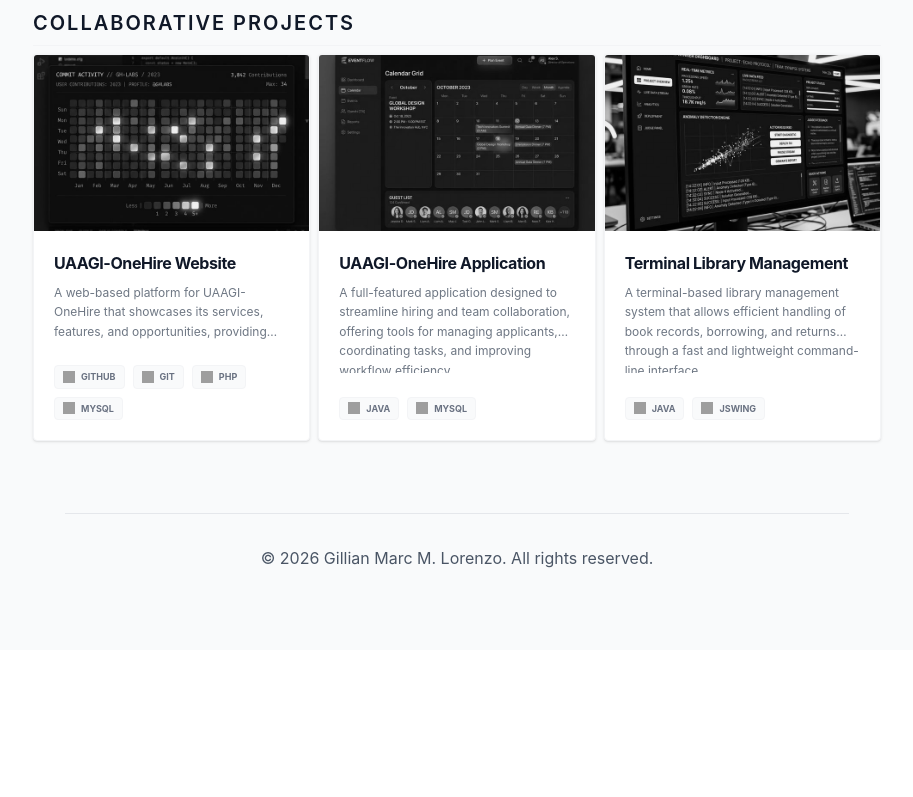
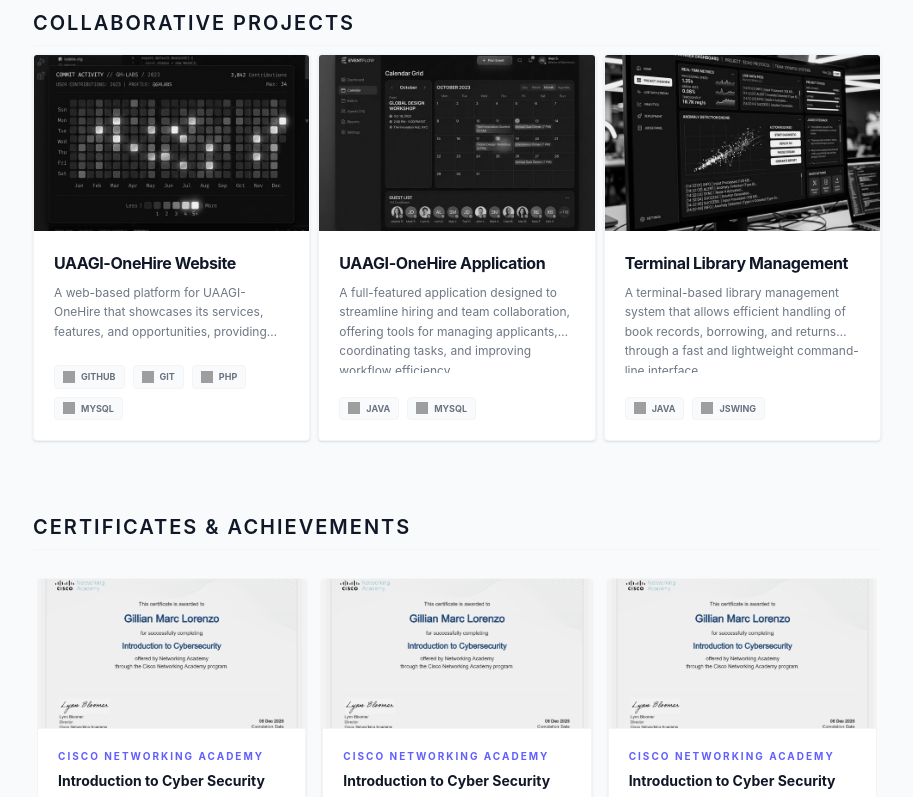
Before and after one commit to mrcLrnzZ/WebPortfolio, a React (Vite) app: page / in a window 1280 px wide. Shown: the part 2000-2797 px from the top of the page, without its empty margins (183-1096 px from the left). Before the commit the page ends 2650 px from the top, so only its background shows below. Built offline with nearby package versions, Linux system fonts and the light colour scheme; grey boxes are pictures that could not be loaded.

Commit message:
addded certificates section

```diff
--- a/src/App.jsx
+++ b/src/App.jsx
@@ -6,6 +6,7 @@
 import Experience from "./Experience"
 import Techstack from "./Techstack"
 import Projects from "./Projects"
+import Certificate from "./Certificate"
 
 function App() {
   const [darkMode, setDarkMode] = useState(() => {
@@ -42,6 +43,9 @@
           <div className="col-span-6">
             <Projects />
           </div>
+          <div className="col-span-6">
+            <Certificate />
+          </div>
         </div>
 
         <Footer />
--- /dev/null
+++ b/src/Certificate.jsx
@@ -0,0 +1,195 @@
+import { useState, useEffect } from 'react';
+import introCybersec from './assets/introCybersec.png';
+
+const certificates = [
+  {
+    id: 1,
+    title: "Introduction to Cyber Security",
+    issuer: "Cisco Networking Academy",
+    date: "2025",
+    image: introCybersec,
+  },
+  {
+    id: 2,
+    title: "Introduction to Cyber Security",
+    issuer: "Cisco Networking Academy",
+    date: "2025",
+    image: introCybersec,
+  },
+  {
+    id: 3,
+    title: "Introduction to Cyber Security",
+    issuer: "Cisco Networking Academy",
+    date: "2025",
+    image: introCybersec,
+  }
+];
+
+function Certificate() {
+  const [currentIndex, setCurrentIndex] = useState(0);
+  const [visibleItems, setVisibleItems] = useState(1);
+  const [isModalOpen, setIsModalOpen] = useState(false);
+  const [modalCert, setModalCert] = useState(null);
+
+  useEffect(() => {
+    const handleResize = () => {
+      setVisibleItems(window.innerWidth >= 1024 ? 3 : window.innerWidth >= 768 ? 2 : 1);
+    };
+    handleResize();
+    window.addEventListener('resize', handleResize);
+    return () => window.removeEventListener('resize', handleResize);
+  }, []);
+
+  const maxIndex = Math.max(0, certificates.length - visibleItems);
+
+  useEffect(() => {
+    const timer = setInterval(() => {
+      setCurrentIndex((prevIndex) => (prevIndex >= maxIndex ? 0 : prevIndex + 1));
+    }, 5000);
+    return () => clearInterval(timer);
+  }, [maxIndex]);
+
+  const nextSlide = () => {
+    setCurrentIndex((prevIndex) => (prevIndex >= maxIndex ? 0 : prevIndex + 1));
+  };
+
+  const prevSlide = () => {
+    setCurrentIndex((prevIndex) => (prevIndex === 0 ? maxIndex : prevIndex - 1));
+  };
+
+  const openModal = (cert) => {
+    setModalCert(cert);
+    // Tiny delay to ensure the DOM is ready for the transition
+    setTimeout(() => setIsModalOpen(true), 10);
+  };
+
+  const closeModal = () => {
+    setIsModalOpen(false);
+    // Wait for animation to finish before removing from DOM
+    setTimeout(() => setModalCert(null), 300);
+  };
+
+  // Prevent scroll when modal is open
+  useEffect(() => {
+    if (modalCert) {
+      document.body.style.overflow = 'hidden';
+    } else {
+      document.body.style.overflow = 'unset';
+    }
+    return () => {
+      document.body.style.overflow = 'unset';
+    };
+  }, [modalCert]);
+
+  return (
+    <section className="mt-10">
+      <div className="animate-fade-in-up">
+        <h2 className="text-xl font-semibold mb-6 text-gray-900 dark:text-gray-100 uppercase tracking-widest border-b border-gray-100 dark:border-gray-800 pb-2">
+          Certificates & Achievements
+        </h2>
+
+        <div className="relative group p-1">
+          <div className="overflow-hidden">
+            <div
+              className="flex transition-transform duration-700 ease-in-out gap-4"
+              style={{ transform: `translateX(-${currentIndex * (100 / visibleItems)}%)` }}
+            >
+              {certificates.map((cert) => (
+                <div
+                  key={cert.id}
+                  onClick={() => openModal(cert)}
+                  className="w-full shrink-0 flex flex-col bg-white dark:bg-gray-900/40 border border-gray-100 dark:border-gray-800 rounded-sm overflow-hidden hover:border-black dark:hover:border-white transition-all duration-500 shadow-sm hover:shadow-xl cursor-pointer"
+                  style={{ width: `calc(${100 / visibleItems}% - ${(visibleItems - 1) * 16 / visibleItems}px)` }}
+                >
+                  <div className="w-full aspect-video overflow-hidden border-b border-gray-100 dark:border-gray-800">
+                    <img
+                      src={cert.image}
+                      alt={cert.title}
+                      className="w-full h-full object-cover brightness-95 grayscale-50 group-hover:grayscale-0 group-hover:brightness-100 transition-all duration-700"
+                    />
+                  </div>
+                  <div className="p-5 flex flex-col space-y-2 grow">
+                    <span className="text-[10px] font-bold uppercase tracking-[0.2em] text-indigo-500 dark:text-indigo-400">
+                      {cert.issuer}
+                    </span>
+                    <h3 className="text-sm font-bold text-gray-900 dark:text-white leading-tight">
+                      {cert.title}
+                    </h3>
+                    <p className="text-xs text-gray-600 dark:text-gray-400 line-clamp-2 leading-relaxed opacity-80 grow">
+                    </p>
+                  </div>
+                </div>
+              ))}
+            </div>
+          </div>
+
+          {/* Navigation Arrows */}
+          {maxIndex > 0 && (
+            <>
+              <button
+                onClick={prevSlide}
+                className="absolute -left-4 top-1/2 -translate-y-1/2 p-2 bg-white dark:bg-black border border-gray-100 dark:border-gray-800 rounded-full shadow-lg text-black dark:text-white opacity-0 group-hover:opacity-100 transition-all duration-300 hover:scale-110 z-10"
+                aria-label="Previous slide"
+              >
+                <svg xmlns="http://www.w3.org/2000/svg" width="18" height="18" viewBox="0 0 24 24" fill="none" stroke="currentColor" strokeWidth="2" strokeLinecap="round" strokeLinejoin="round"><path d="m15 18-6-6 6-6"/></svg>
+              </button>
+              <button
+                onClick={nextSlide}
+                className="absolute -right-4 top-1/2 -translate-y-1/2 p-2 bg-white dark:bg-black border border-gray-100 dark:border-gray-800 rounded-full shadow-lg text-black dark:text-white opacity-0 group-hover:opacity-100 transition-all duration-300 hover:scale-110 z-10"
+                aria-label="Next slide"
+              >
+                <svg xmlns="http://www.w3.org/2000/svg" width="18" height="18" viewBox="0 0 24 24" fill="none" stroke="currentColor" strokeWidth="2" strokeLinecap="round" strokeLinejoin="round"><path d="m9 18 6-6-6-6"/></svg>
+              </button>
+            </>
+          )}
+
+          {/* Indicators */}
+          <div className="flex justify-center gap-2 mt-6">
+            {Array.from({ length: maxIndex + 1 }).map((_, idx) => (
+              <button
+                key={idx}
+                onClick={() => setCurrentIndex(idx)}
+                className={`w-1.5 h-1.5 rounded-full transition-all duration-300 ${
+                  currentIndex === idx ? 'bg-black dark:bg-white w-4' : 'bg-gray-300 dark:bg-gray-700'
+                }`}
+                aria-label={`Go to slide ${idx + 1}`}
+              />
+            ))}
+          </div>
+        </div>
+      </div>
+
+      {/* Full Screen Image Modal - Outside transformed div */}
+      {modalCert && (
+        <div
+          className={`fixed inset-0 z-100 flex items-center justify-center p-4 md:p-12 transition-all duration-500 ease-in-out ${
+            isModalOpen ? 'bg-black/25' : 'bg-black/0 backdrop-blur-none opacity-0'
+          }`}
+          onClick={closeModal}
+        >
+          <div
+            className={`relative flex items-center justify-center transition-all duration-500 cubic-bezier(0.4, 0, 0.2, 1) ${
+              isModalOpen ? 'scale-100 translate-y-0 opacity-100' : 'scale-95 translate-y-4 opacity-0'
+            }`}
+            onClick={(e) => e.stopPropagation()}
+          >
+            <button
+              onClick={closeModal}
+              className="absolute -top-12 right-0 md:-top-12 md:-right-12 p-3 text-white/50 hover:text-white transition-colors z-110"
+            >
+              <svg xmlns="http://www.w3.org/2000/svg" width="32" height="32" viewBox="0 0 24 24" fill="none" stroke="currentColor" strokeWidth="2" strokeLinecap="round" strokeLinejoin="round"><path d="M18 6 6 18"/><path d="m6 6 12 12"/></svg>
+            </button>
+
+            <img
+              src={modalCert.image}
+              alt={modalCert.title}
+              className="max-w-[90vw] max-h-[85vh] object-contain  rounded-sm select-none ring-1 ring-white/10"
+            />
+          </div>
+        </div>
+      )}
+    </section>
+  );
+}
+
+export default Certificate;
```
Also changed, not shown: src/assets/IntroCybersec.png (added).
